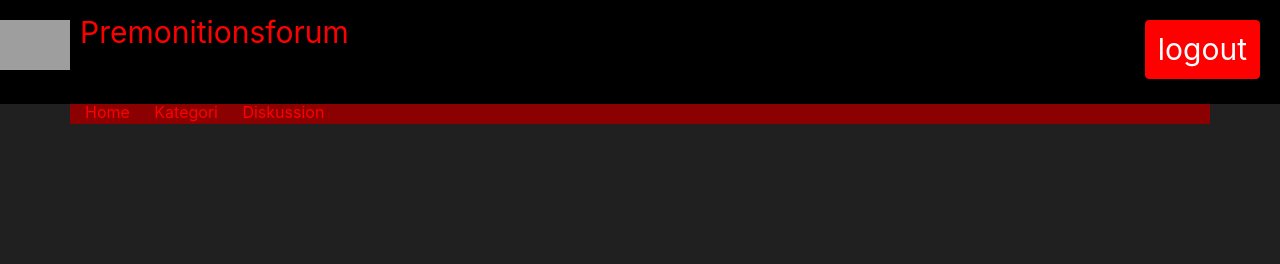
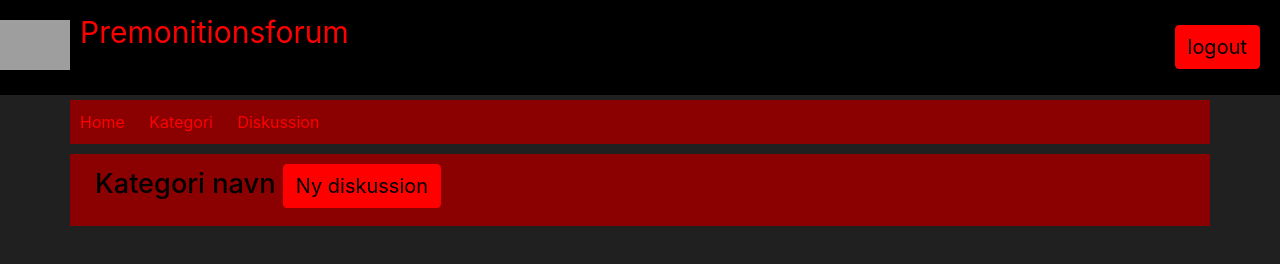
Before and after one commit to Nstagholt/Premonitions-forum, a plain HTML site: page index.html in a window 1280 px wide. Drawn offline with nearby package versions, Linux system fonts and the light colour scheme; grey boxes are pictures that could not be loaded.

Commit message:
frontend

```diff
--- a/index.html
+++ b/index.html
@@ -14,7 +14,7 @@
             <a class="logolinktext"href="index.html" title="Premonitionsforum"><img class="Headerlogobillede" src="https://encrypted-tbn0.gstatic.com/images?q=tbn:ANd9GcScM21_ACfZg5f-bMo7QLEnyBJn0HHseD2hJQ&usqp=CAU">Premonitionsforum</a>
         </div>
         <div class="Pullright">
-            <a class="btn btn primary logoutknap" href="index.html?logout" title="Premonitionsforum">logout</a>
+            <a style="margin-top: 25px;" class="btn btn primary logoutknap" href="index.html?logout" title="Premonitionsforum">logout</a>
         </div>
         </div>
     </div>
@@ -23,9 +23,9 @@
 
 <body>
 
-    <div class="container Forumbaggrund">
+    <div class="container">
         <div class="row">
-            <div class="col-lg-12">
+            <div class="col-lg-12 Forummodul">
                 <a href="a">Home</a>
                 <a href="a">Kategori</a>
                 <a href="a">Diskussion</a>
@@ -33,13 +33,12 @@
 
         </div>
 
-        <div class="row">
-            <div class="col-lg-8">
+        <div class="row Forummodul">
+           <div class="col-lg-12">
+            <h1>Kategori navn <a class="btn btn primary logoutknap" href="g">Ny diskussion</a></h1>
 
-            </div>
-            <div class="col-lg-4">
+           </div>
 
-            </div>
         </div>
     </div>
 </body>
--- a/stylesheet.css
+++ b/stylesheet.css
@@ -25,12 +25,11 @@
     margin-top: 20px;
 }
 .logoutknap{
-    color: white;
+    color: black;
     background-color: red;
-    font-size: 30px;
+    font-size: 20px;
     border-color: red;
     border-width: thin;
-    margin-top: 20px;
 }
 .logoutknap:hover{
     color: red;
@@ -38,7 +37,6 @@
     border-width: thin;
     background-color: black;
     border-color: black;
-    font-size: 30px;
 
 }
 .Pullleft{
@@ -62,9 +60,15 @@ body{
     margin-left: 25px;
     color: red;
 }
-.Forumbaggrund{
+.Forummodul{
     background-color: darkred;
     color: red;
+    padding: 10px;
+    margin-bottom: 10px;
+}
+
+.Forumbaggrund{
+
 }
 
 a{
@@ -74,7 +78,26 @@ a{
 }
 
 a:hover{
-    font-size: larger;
     font-weight: 500;
     text-decoration: none;
 }
+
+h1{
+    font-size: 1.7em;
+    color: black;
+}
+
+h2{
+    font-size: 1.5em;
+    color: black;
+}
+
+h3{
+    font-size: 1.3em;
+    color: black;
+}
+
+h4{
+    font-size: 1.1em;
+    color: black;
+}
```
